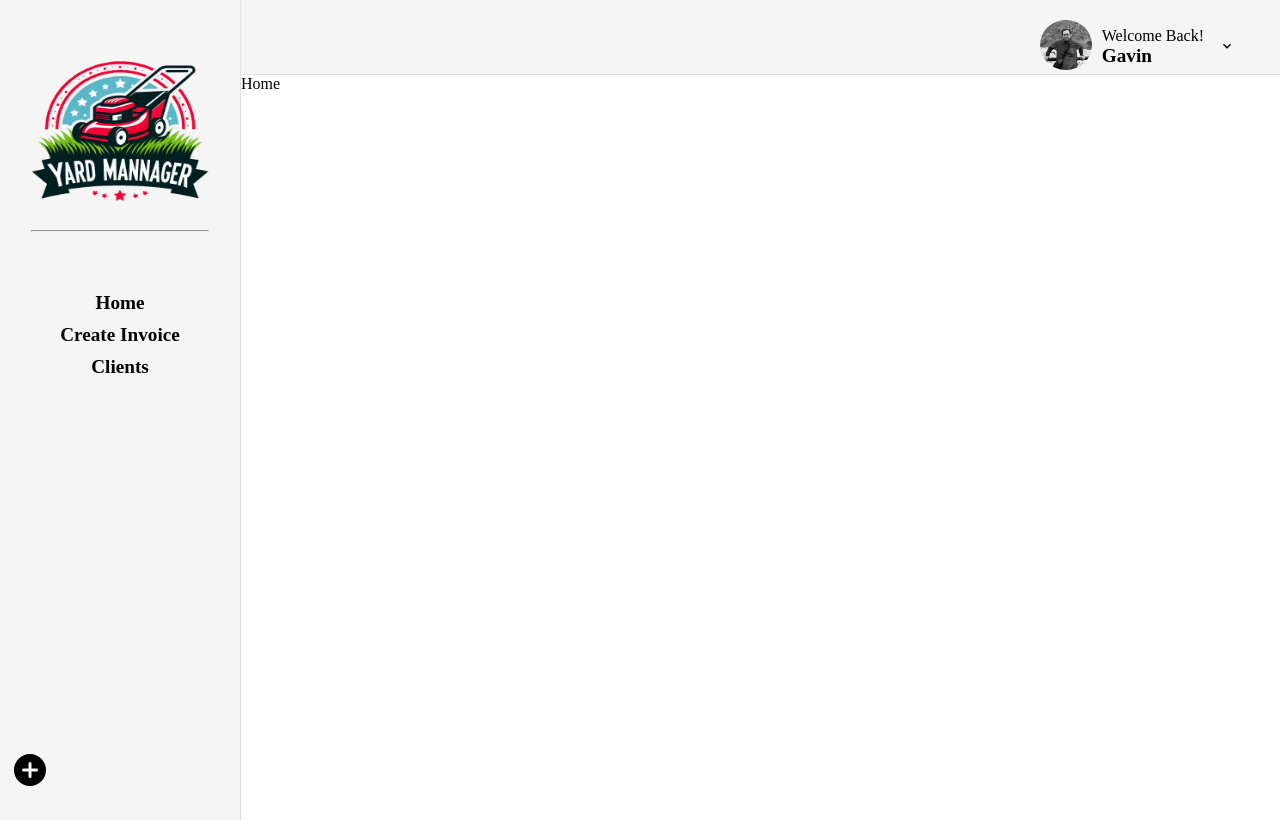
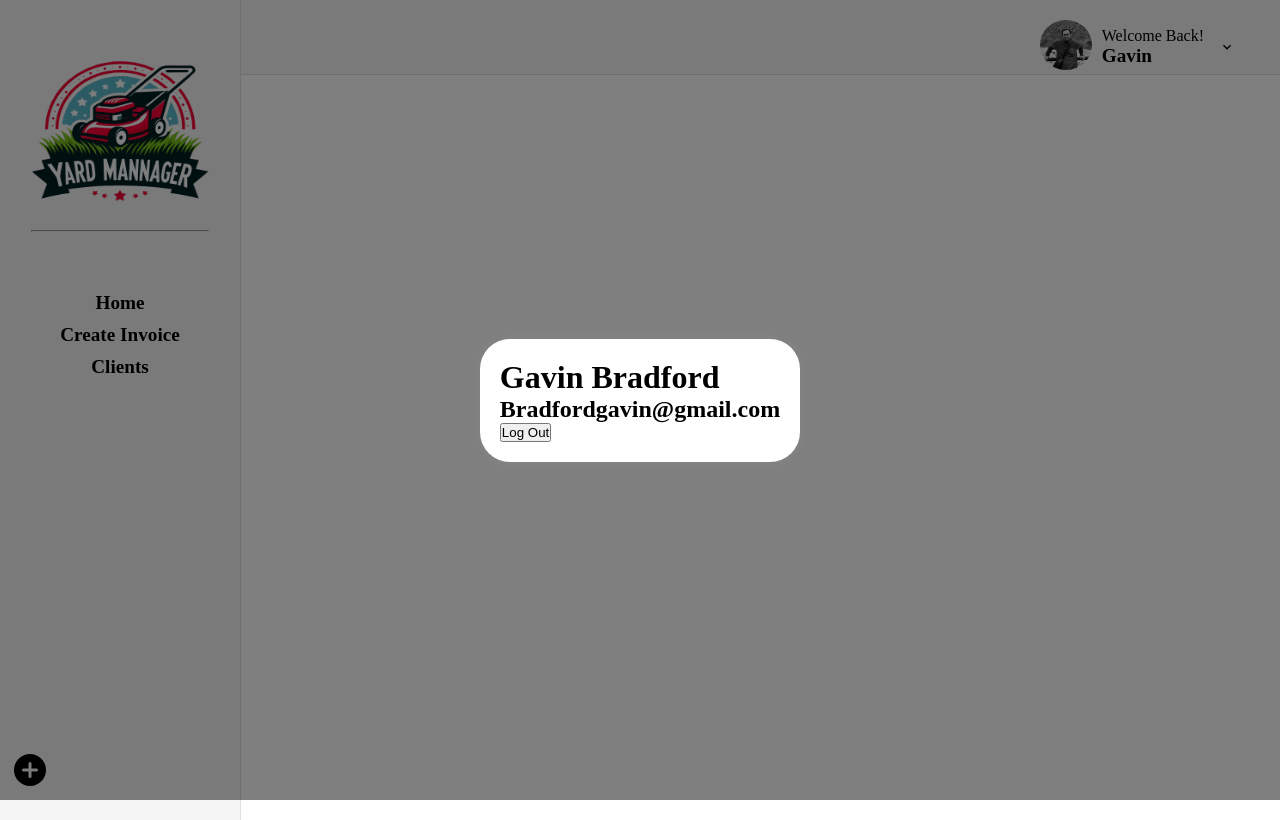
Before and after one commit to Yellowjersey/InvoiceForm, a React (Vite) app: page / in a window 1280 px wide. Both pictures are taken after a click on the element 1227 px from the left and 47 px from the top of the page. Built offline with nearby package versions, Linux system fonts and the light colour scheme.

Commit message:
Added Settings Modal, and started home screen layout.

```diff
--- a/package.json
+++ b/package.json
@@ -11,7 +11,10 @@
   },
   "dependencies": {
     "react": "^18.2.0",
-    "react-dom": "^18.2.0"
+    "react-dom": "^18.2.0",
+    "react-icons": "^4.12.0",
+    "react-router-dom": "^6.20.1",
+    "react-simply-carousel": "^9.1.0"
   },
   "devDependencies": {
     "@types/react": "^18.2.37",
--- a/src/components/Header.jsx
+++ b/src/components/Header.jsx
@@ -1,9 +1,12 @@
+import { useState } from 'react';
 import HeaderAccount from './HeaderAccount';
 
 export default function Header() {
+  const [showModal, setShowModal] = useState(false);
+
   return (
     <div className="header">
-      <HeaderAccount />
+      <HeaderAccount setShowModal={setShowModal} showModal={showModal} />
     </div>
   );
 }
--- a/src/components/HeaderAccount.jsx
+++ b/src/components/HeaderAccount.jsx
@@ -1,6 +1,12 @@
 import { MdKeyboardArrowDown } from 'react-icons/md';
+import Modal from './Modal';
+import SettingsModal from './SettingsModal';
 
-export default function HeaderAccount() {
+export default function HeaderAccount({ setShowModal, showModal }) {
+  function toggleModal() {
+    setShowModal(!showModal);
+  }
+
   return (
     <div className="headeraccount">
       <div>
@@ -10,11 +16,18 @@ export default function HeaderAccount() {
           alt="avatar"
         />
       </div>
+      {showModal && (
+        <Modal
+          swapModal={toggleModal}
+          className={'settingsModal'}
+          ModalForm={<SettingsModal swapModal={toggleModal} />}
+        />
+      )}
       <div className="header-text-Container">
         <div className="headeraccount-text">Welcome Back!</div>
         <div className="headeraccount-name">Gavin</div>
       </div>
-      <div onClick={() => {}} className="headeraccount-arrow">
+      <div onClick={() => toggleModal()} className="headeraccount-arrow">
         <MdKeyboardArrowDown />
       </div>
     </div>
--- a/src/components/Modal.jsx
+++ b/src/components/Modal.jsx
@@ -1,6 +1,6 @@
 import { useRef } from 'react';
 
-export default function Modal({ ModalForm, swapModal }) {
+export default function Modal({ ModalForm, swapModal, className }) {
   const modalRef = useRef();
 
   const handleClick = (event) => {
@@ -11,7 +11,7 @@ export default function Modal({ ModalForm, swapModal }) {
 
   return (
     <div className="modal" onClick={handleClick} ref={modalRef}>
-      <div className="modal-content">{ModalForm}</div>
+      <div className={className}>{ModalForm}</div>
     </div>
   );
 }
--- a/src/components/Navbar.jsx
+++ b/src/components/Navbar.jsx
@@ -31,6 +31,7 @@ export default function Navbar({ setClients }) {
         </div>
         {showModal && (
           <Modal
+            className={'modal-content'}
             ModalForm={
               <AddClientForm
                 setClients={setClients}
--- /dev/null
+++ b/src/components/SettingsModal.jsx
@@ -0,0 +1,20 @@
+import { useRef } from 'react';
+
+export default function SettingsModal({ swapModal }) {
+  const modalRef = useRef();
+  function handleClick(e) {
+    if (e.target === modalRef.current) {
+      swapModal(false);
+    }
+  }
+
+  return (
+    <div>
+      <h1>Gavin Bradford</h1>
+      <h2>Bradfordgavin@gmail.com</h2>
+      <button onClick={(e) => handleClick(e)} ref={modalRef}>
+        Log Out
+      </button>
+    </div>
+  );
+}
--- /dev/null
+++ b/src/components/YardCarousel.jsx
@@ -0,0 +1,130 @@
+import { useState } from 'react';
+import ReactSimplyCarousel from 'react-simply-carousel';
+
+function YardCarousel() {
+  const [activeSlideIndex, setActiveSlideIndex] = useState(0);
+
+  const yards = [
+    {
+      name: 'yard 1',
+      address: '1234 street',
+      city: 'city',
+      state: 'state',
+      zip: '12345',
+      phone: '123-456-7890',
+      img: './yard1.png',
+    },
+    {
+      name: 'yard 2',
+      address: '1234 street',
+      city: 'city',
+      state: 'state',
+      zip: '12345',
+      phone: '123-456-7890',
+      img: './yard1.png',
+    },
+    {
+      name: 'yard 3',
+      address: '1234 street',
+      city: 'city',
+      state: 'state',
+      zip: '12345',
+      phone: '123-456-7890',
+      img: './yard1.png',
+    },
+    {
+      name: 'yard 4',
+      address: '1234 street',
+      city: 'city',
+      state: 'state',
+      zip: '12345',
+      phone: '123-456-7890',
+      img: './yard1.png',
+    },
+  ];
+
+  return (
+    <div>
+      <ReactSimplyCarousel
+        activeSlideIndex={activeSlideIndex}
+        onRequestChange={setActiveSlideIndex}
+        itemsToShow={1}
+        itemsToScroll={1}
+        forwardBtnProps={{
+          //here you can also pass className, or any other button element attributes
+          style: {
+            alignSelf: 'center',
+            background: 'black',
+            border: 'none',
+            borderRadius: '50%',
+            color: 'white',
+            cursor: 'pointer',
+            fontSize: '20px',
+            height: 30,
+            lineHeight: 1,
+            textAlign: 'center',
+            width: 30,
+            margin: '0 10px',
+          },
+          children: <span>{`>`}</span>,
+        }}
+        backwardBtnProps={{
+          //here you can also pass className, or any other button element attributes
+          style: {
+            margin: '0 10px',
+            alignSelf: 'center',
+            background: 'black',
+            border: 'none',
+            borderRadius: '50%',
+            color: 'white',
+            cursor: 'pointer',
+            fontSize: '20px',
+            height: 30,
+            lineHeight: 1,
+            textAlign: 'center',
+            width: 30,
+          },
+          children: <span>{`<`}</span>,
+        }}
+        responsiveProps={[
+          {
+            itemsToShow: 1,
+            itemsToScroll: 1,
+            minWidth: 768,
+          },
+        ]}
+        speed={400}
+        easing="linear"
+      >
+        {yards.map((yard) => (
+          <div
+            key={yard.name}
+            style={{
+              width: 300,
+              height: 300,
+              background: '#ff80ed',
+              display: 'flex',
+              flexDirection: 'column',
+              alignItems: 'center',
+              justifyContent: 'center',
+            }}
+          >
+            <img
+              src={yard.img}
+              alt="yard"
+              style={{ width: 200, height: 200, borderRadius: '50%' }}
+            />
+            <div>{yard.name}</div>
+            <div>{yard.address}</div>
+            <div>{yard.city}</div>
+            <div>{yard.state}</div>
+            <div>{yard.zip}</div>
+            <div>{yard.phone}</div>
+          </div>
+        ))}
+      </ReactSimplyCarousel>
+    </div>
+  );
+}
+
+export default YardCarousel;
--- a/src/index.css
+++ b/src/index.css
@@ -18,6 +18,17 @@
   grid-template-columns: 1fr 1fr 1fr 1fr 1fr;
   gap: 20px;
   padding: 20px;
+}
+
+.settingsModal {
+  width: fit-content;
+  padding: 20px;
+  border-radius: 30px;
+  background-color: #fff;
+  box-shadow: 0 0 10px 0px #8d8a8a93;
+  display: flex;
+  justify-content: center;
+  align-items: center;
 }
 
 .clientCard:hover {
@@ -123,14 +134,15 @@
 .headeraccount-arrow {
   cursor: pointer;
   padding: 5px;
-  border-radius: 50%;
+  border-radius: 15px;
   justify-content: center;
   align-items: center;
-  padding-top: 6px;
+  display: flex;
 }
 
 .headeraccount-arrow:hover {
-  background-color: #8d8a8a;
+  background-color: #bbbbbb;
+  box-shadow: 0 0 10px 0px #55555593;
 }
 
 .headeraccount-text {
--- a/src/pages/Home.jsx
+++ b/src/pages/Home.jsx
@@ -1,3 +1,5 @@
+import YardCarousel from '../components/YardCarousel';
+
 export default function Home() {
-  return <div className="home">Home</div>;
+  return <div className="home"></div>;
 }
```
Also changed, not shown: public/yard1.png (added), 1 other file (tests, documents, lock files or other folders).
